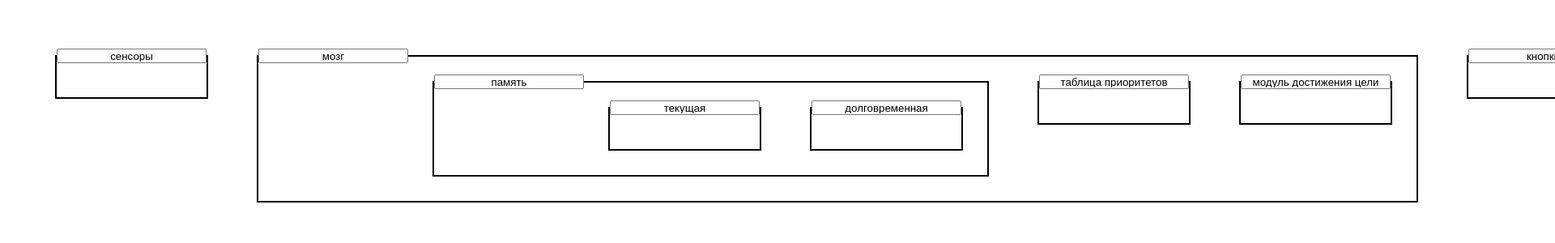
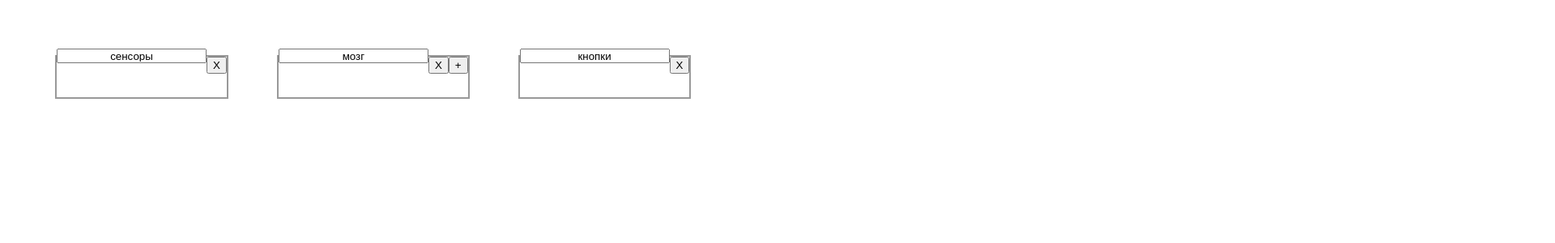
Before and after one commit to Sacrapas/tree-modeling, an Angular app: page / in a window 1280 px wide. Shown: the top 300 px of the page at 81% size, 1920 px wide, since content can reach past the window. Built offline with nearby package versions, Linux system fonts and the light colour scheme.

Commit message:
[add] delete and dispose

```diff
--- a/src/app/app.component.html
+++ b/src/app/app.component.html
@@ -1,3 +1,7 @@
 <div>
-  <app-cell *ngFor="let cell of cells" [name]="cell.name" [children]="cell.children"></app-cell>
+  <app-cell *ngFor     = 'let cell of cells; let i = index'
+            [name]     = 'cell.name'
+            [children] = 'cell.children'
+            [depth]    = '0'
+            [selfIndex]= 'i'></app-cell>
 </div>
--- a/src/app/app.component.scss
+++ b/src/app/app.component.scss
@@ -1,6 +1,4 @@
 div {
   padding: 30px;
-
   display: flex;
-
 }
--- a/src/app/app.component.ts
+++ b/src/app/app.component.ts
@@ -1,7 +1,7 @@
 import { Component, HostListener } from '@angular/core';
 
 @Component({
-  selector: 'my-app',
+  selector: 'app-root',
   templateUrl: 'app.component.html',
   styleUrls: ['app.component.scss']
 })
@@ -15,9 +15,11 @@ export class AppComponent {
     links: [3]
   },
   {
+    id: 1,
     name: 'мозг',
     children: [
       {
+        id: 2,
         name: 'память',
         children: [
           {
@@ -51,6 +53,8 @@ export class AppComponent {
 
   @HostListener('click')
   public click(): void {
-    this.cells.push(1);
+    this.cells.push({
+      name: 'тест'
+    });
   }
 }
--- a/src/app/cell/cell.component.html
+++ b/src/app/cell/cell.component.html
@@ -1,5 +1,22 @@
-<div (click)="add($event)">
-  <input type="text" [value]="name">
+<div (click)   = 'add(); sp($event)'
+     [ngStyle] = "{borderColor: 'rgba(0, 0, 0, ' + (depth + 4) / 10 + ')'}"
+     class     = 'root'>
 
-  <app-cell *ngFor="let cell of children" [name]="cell.name" [children]="cell.children"></app-cell>
+  <input type="text" (click)="$event.stopPropagation()" [value]="name">
+
+  <button (click)="destroySelf.emit(selfIndex); sp($event)">X</button>
+  <button
+    *ngIf="children"
+    (click)="switchCollapse(); sp($event)"> {{ isCollapsed ? '+' : '-'}}</button>
+
+  <div *ngIf="!isCollapsed">
+    <app-cell *ngFor        = 'let cell of children; let i = index'
+              [name]        = 'cell.name'
+              [children]    = 'cell.children'
+              [depth]       = 'depth + 1'
+              [selfIndex]   = 'i'
+              (destroySelf) = 'destroyChild($event)'>
+    </app-cell>
+  </div>
+
 </div>
--- a/src/app/cell/cell.component.scss
+++ b/src/app/cell/cell.component.scss
@@ -1,11 +1,11 @@
 :host {
   margin: 30px;
 
-  div {
+  div.root {
     min-height: 50px;
     min-width: 150px;
 
-    border: 2px solid black;
+    border: 2px solid rgba(0, 0, 0, 1);
     outline: none;
     cursor: pointer;
     background-color: white;
--- a/src/app/cell/cell.component.ts
+++ b/src/app/cell/cell.component.ts
@@ -1,4 +1,4 @@
-import { Component, OnInit, Input, HostListener } from '@angular/core';
+import {Component, Input, Output, EventEmitter} from '@angular/core';
 
 @Component({
   selector: 'app-cell',
@@ -7,15 +7,29 @@ import { Component, OnInit, Input, HostListener } from '@angular/core';
 })
 export class CellComponent {
 
-  @Input() name: string;
+  @Input()  children:     any[];
+  @Input()  depth:        number;
+  @Input()  name:         string;
+  @Input()  selfIndex:    number;
 
-  @Input() children: any[];
+  @Output() destroySelf: EventEmitter<number> = new EventEmitter<number>();
 
-  public add(e: Event): void {
-    this.children.push(1);
-    console.log(this.children);
+  public isCollapsed = true;
+
+  public add(): void {
+    this.children.push({name: null});
+    this.isCollapsed = false;
+  }
+
+  public switchCollapse(): void {
+    this.isCollapsed = !this.isCollapsed;
+  }
+
+  public sp(e: Event): void {
     e.stopPropagation();
   }
 
-
+  public destroyChild(i: number): void {
+    this.children = [...this.children.slice(0, i), ...this.children.slice(i + 1, this.children.length)];
+  }
 }
--- a/src/index.html
+++ b/src/index.html
@@ -11,6 +11,6 @@
   <title>tree-modeling</title>
 </head>
 <body>
-<my-app>loading</my-app>
+  <app-root>loading</app-root>
 </body>
 </html>
--- a/src/main.ts
+++ b/src/main.ts
@@ -12,5 +12,5 @@ platformBrowserDynamic().bootstrapModule(AppModule).then(ref => {
   }
   window['ngRef'] = ref;
 
-  // Otherise, log the boot error
+  // Otherwise, log the boot error
 }).catch(err => console.error(err));
```
